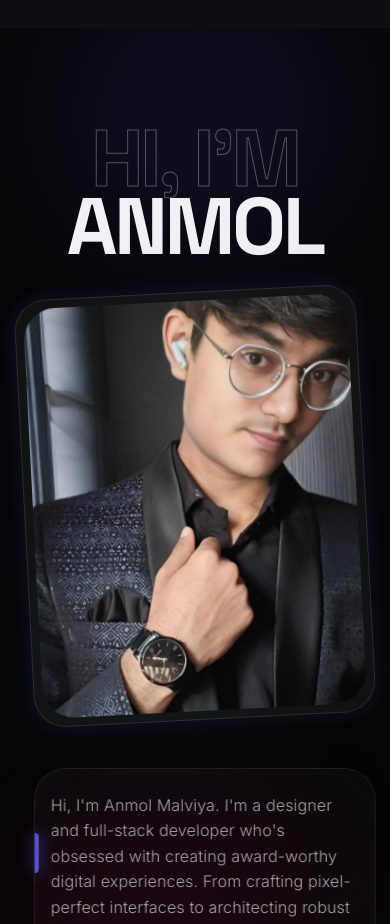
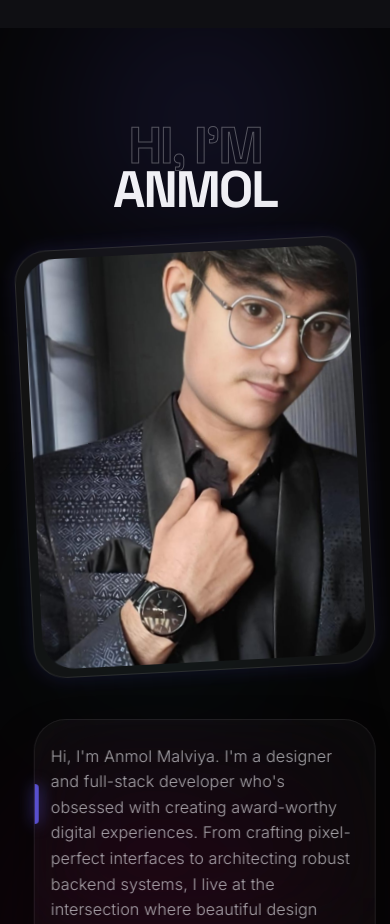
Before and after one commit to Anmol-Malviya/Anmol_Malviya, a Next.js app: page / in a window 390 px wide. Shown: the part 1660-2584 px from the top of the page. Built offline with nearby package versions, Linux system fonts and the light colour scheme.

Commit message:
feat: add custom CSS modules for footer, menu, and about page components

```diff
--- a/public/css/about.css
+++ b/public/css/about.css
@@ -1,7 +1,7 @@
 /* about - hero premium redesign */
 .about-hero {
   position: relative;
-  width: 100vw;
+  width: 100%;
   min-height: 100svh;
   padding: 8em 4em 6em 4em;
   display: flex;
@@ -65,7 +65,7 @@
 
 .about-hero .about-hero-header h1,
 .about-hero .about-hero-header p {
-  font-size: clamp(5rem, 12vw, 10rem);
+  font-size: clamp(3.2rem, 12vw, 10rem);
   line-height: 0.85;
   letter-spacing: -0.04em;
   text-transform: uppercase;
@@ -260,7 +260,7 @@
 /* about - about copy */
 .about-copy {
   position: relative;
-  width: 100vw;
+  width: 100%;
   height: 100%;
   padding: 8em 2em 8em 2em;
 }
@@ -461,7 +461,7 @@
   }
 
   .about-hero .about-hero-header h1 {
-    font-size: 4rem;
+    font-size: 3.5rem;
   }
 
   .about-hero .about-hero-main {
@@ -532,7 +532,7 @@
   }
 
   .about-hero .about-hero-header h1 {
-    font-size: 3.5rem;
+    font-size: 3rem;
   }
 
   .about-hero .about-hero-bio {
--- a/public/css/footer.css
+++ b/public/css/footer.css
@@ -1,7 +1,7 @@
 /* footer v2 */
 .footer-v2 {
   position: relative;
-  width: 100vw;
+  width: 100%;
   padding: 4rem 2rem 2rem 2rem;
   background: var(--bg);
   overflow: hidden;
--- a/public/css/menu.css
+++ b/public/css/menu.css
@@ -3,7 +3,7 @@ nav {
     position: fixed;
     top: 0;
     left: 0;
-    width: 100vw;
+    width: 100%;
     padding: 1.25em 2em;
     display: flex;
     justify-content: space-between;
@@ -101,7 +101,7 @@ nav .menu-toggle-btn {
     position: fixed;
     top: 0;
     left: 0;
-    width: 100vw;
+    width: 100%;
     height: 100svh;
     background-color: var(--bg2);
     overflow: hidden;
```
